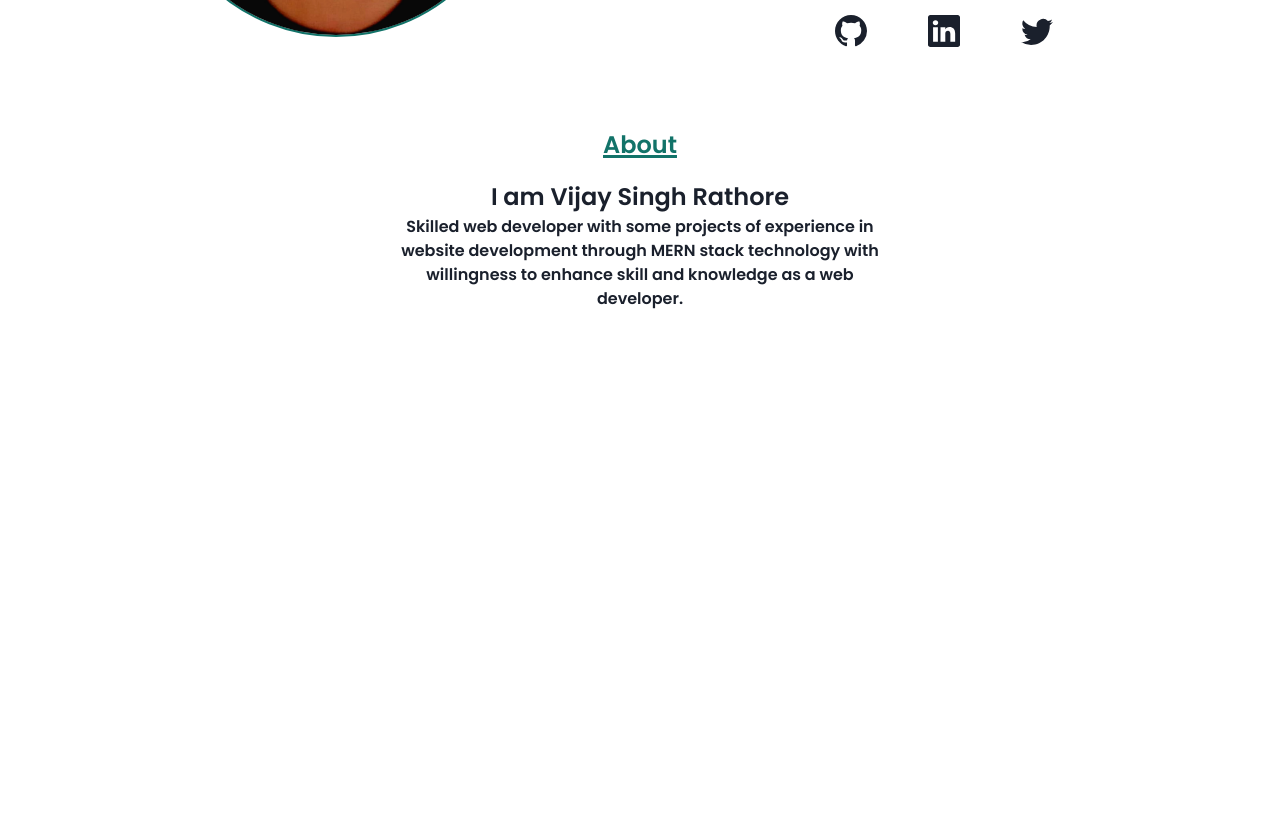
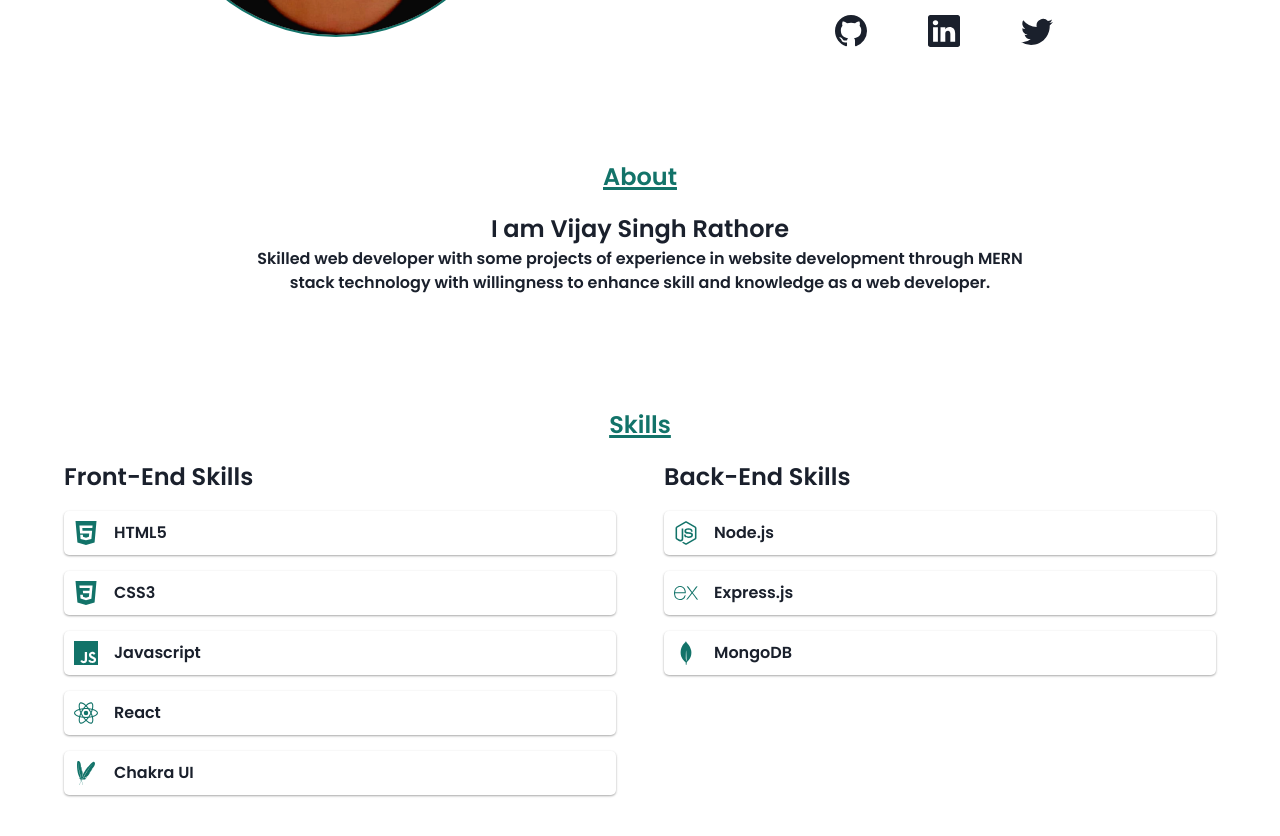
Before and after one commit to VijaySingh8650/VijaySingh8650.github.io, a React (Create React App) app: page / in a window 1280 px wide. Shown: the part 440-1276 px from the top of the page. Before the commit the page ends 815 px from the top, so only its background shows below. Built offline with nearby package versions, Linux system fonts and the light colour scheme.

Commit message:
portfolio

```diff
--- a/src/App.js
+++ b/src/App.js
@@ -3,13 +3,15 @@ import './App.css';
 import About from './Components/About';
 import Home from './Components/Home';
 import Navbar from "./Components/Navbar"
+import Skills from './Components/Skills';
 function App() {
   return (
     <div className="App">
 
       <Navbar/>
       <Home />
-      <About/>
+      <About />
+      <Skills/>
 
     </div>
   );
--- a/src/Components/Skills.jsx
+++ b/src/Components/Skills.jsx
@@ -0,0 +1,50 @@
+import { Box, SimpleGrid, Text } from '@chakra-ui/react'
+import React from 'react'
+import styles from "./skills.module.css";
+import { SiHtml5, SiCss3, SiJavascript, SiReact, SiApachemaven, SiExpress, SiMongodb } from 'react-icons/si';
+import { FaNodeJs } from "react-icons/fa";
+export default function Skills() {
+  return (
+    <Box id="skills" className={styles.container}>
+          <Text variant={["sm", "base", "md"]} color="#127369" className={styles.skills}>Skills</Text>
+          <SimpleGrid columns={[1,1,2]} gap="3rem" m="0 4rem">
+              <Box>
+
+                  <Text variant={["sm", "base", "md"]} className={styles.title}>Front-End Skills</Text>
+                  <Box className={styles.box}>
+                      <SiHtml5 className={styles.icon} /> <Text className={styles.text}>HTML5</Text>
+                  </Box>
+                  <Box className={styles.box}>
+                      <SiCss3 className={styles.icon}/> <Text className={styles.text}>CSS3</Text>
+                  </Box>
+                  <Box className={styles.box}>
+                      <SiJavascript className={styles.icon}/> <Text className={styles.text}>Javascript</Text>
+                  </Box>
+                  <Box className={styles.box}>
+                      <SiReact className={styles.icon}/> <Text className={styles.text}>React</Text>
+                  </Box>
+                  <Box className={styles.box}>
+                      <SiApachemaven className={styles.icon}/> <Text className={styles.text}>Chakra UI</Text>
+                  </Box>
+
+              </Box>
+
+              <Box>
+
+                  <Text variant={["sm", "base", "md"]} className={styles.title}>Back-End Skills</Text>
+                   <Box className={styles.box}>
+                      <FaNodeJs className={styles.icon}/> <Text className={styles.text}>Node.js</Text>
+                   </Box>
+                   <Box className={styles.box}>
+                      <SiExpress className={styles.icon}/> <Text className={styles.text}>Express.js</Text>
+                   </Box>
+                   <Box className={styles.box}>
+                      <SiMongodb className={styles.icon}/> <Text className={styles.text}>MongoDB</Text>
+                   </Box>
+
+              </Box>
+          </SimpleGrid>
+
+    </Box>
+  )
+}
--- a/src/Components/about.module.css
+++ b/src/Components/about.module.css
@@ -6,11 +6,11 @@
 }
 .aboutdetails{
     font-size: 1rem;
-    margin: 0 30%;
+    margin: 0 20%;
     font-weight: 600;
 }
 .container{
-   margin: 4rem 0;
+   margin: 7rem 0;
 }
 .name{
     font-weight: 600;
--- /dev/null
+++ b/src/Components/skills.module.css
@@ -0,0 +1,35 @@
+.skills{
+    text-decoration: underline;
+    text-decoration-thickness: .2rem;
+    padding-bottom: 1rem;
+    font-weight: 600;
+}
+.title{
+    font-weight: 600;
+    text-align: left;
+}
+.skill{
+    display: flex;
+    margin: 0 2rem;
+    justify-content: space-between;
+
+}
+.container{
+    margin-bottom: 7rem;
+}
+.box{
+    display: flex;
+    align-items: center;
+    box-shadow: rgba(0, 0, 0, 0.12) 0px 1px 3px, rgba(0, 0, 0, 0.24) 0px 1px 2px;
+    padding: 10px;
+    border-radius: 5px;
+    margin: 1rem 0;
+}
+.icon{
+    color: #127369;
+    font-size: 1.5rem;
+    margin-right: 1rem;
+}
+.text{
+    font-weight: 600;
+}
--- a/src/config/theme.jsx
+++ b/src/config/theme.jsx
@@ -33,10 +33,10 @@ const theme = extendTheme({
         Text: {
             variants: {
                 sm: {
-                  fontSize:".8rem"
+                  fontSize:"1.2rem"
                 },
                 base: {
-                  fontSize:"1rem"
+                  fontSize:"1.5rem"
                 },
                 md: {
                   fontSize:"1.5rem"
```
